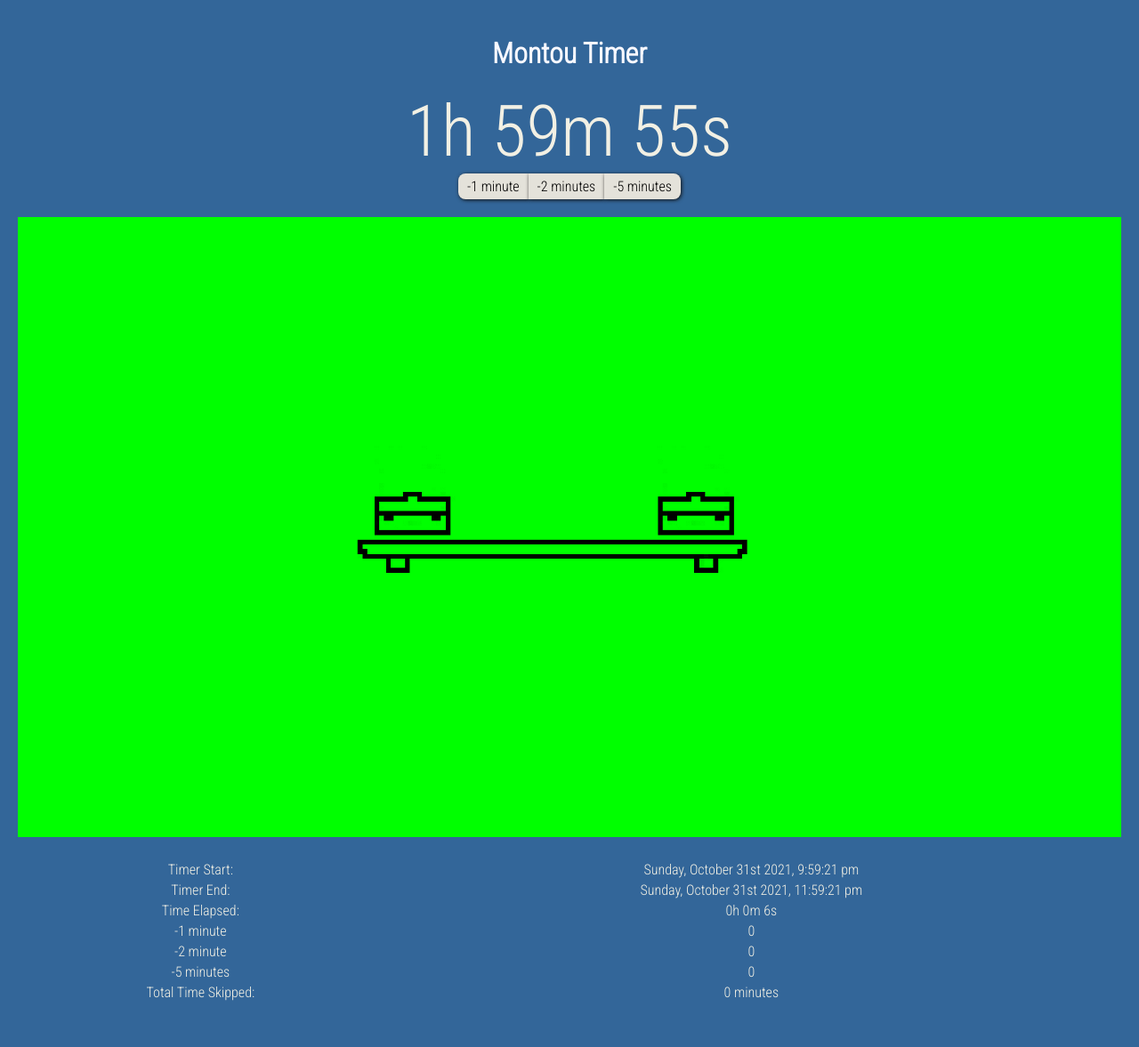
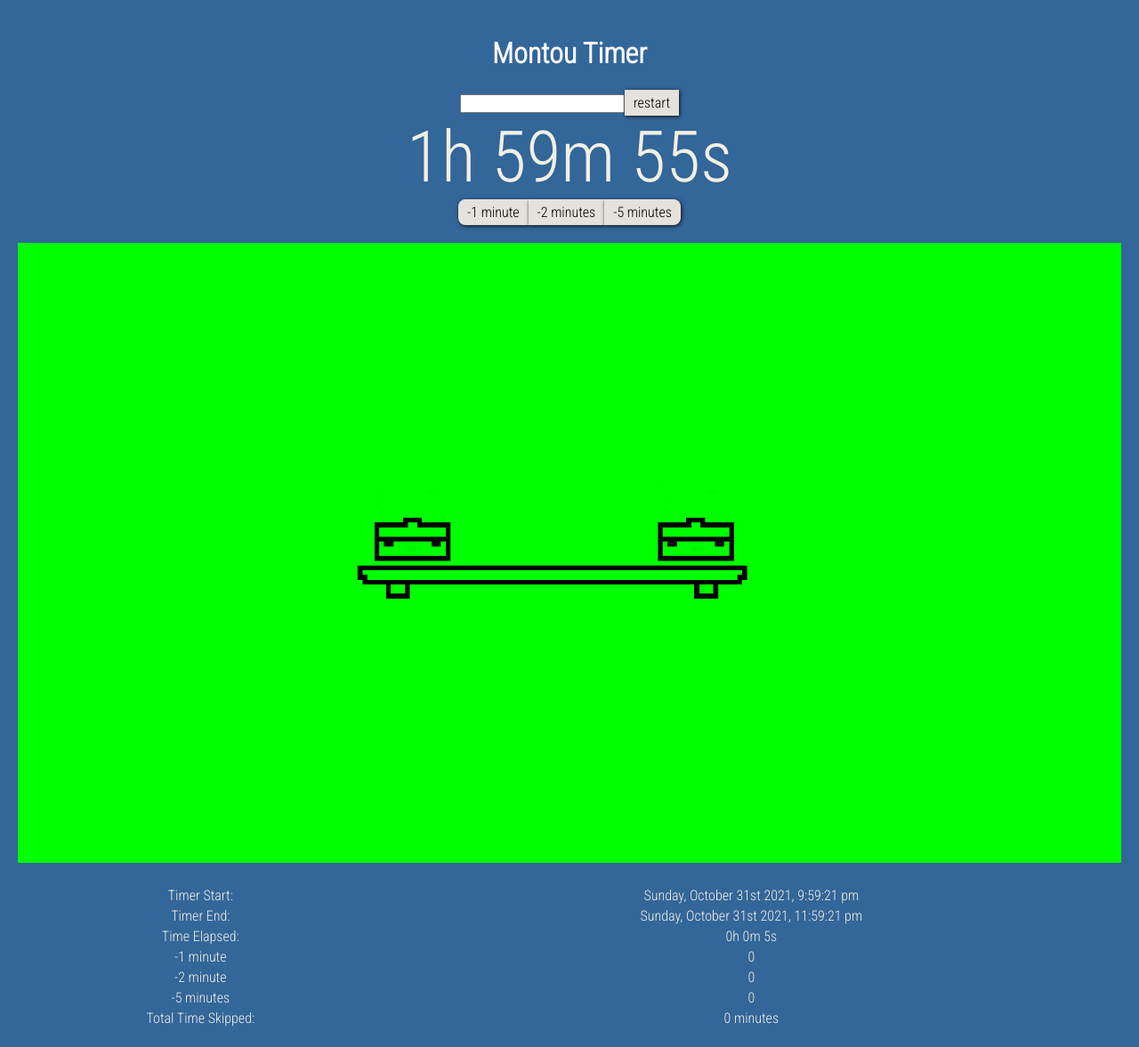
Before and after one commit to rrTong/montou-timer, a React (Create React App) app: page / in a window 1280 px wide. Shown: the whole page at 89% size. Before the commit the page ends 1148 px from the top, so only its background shows below. Built offline with nearby package versions, Linux system fonts and the light colour scheme.

Commit message:
input separated by colons sets new timer

```diff
--- a/src/App.js
+++ b/src/App.js
@@ -1,11 +1,39 @@
+import { useState } from "react";
 import Timer from "./components/Timer";
+import moment from "moment";
 import "./App.css";
 
 function App() {
+  const [timerStart, setTimerStart] = useState(moment());
+  const [timerEnd, setTimerEnd] = useState(moment().add(2, "hours"));
+  const [timerInput, settimerInput] = useState("02:00:00");
+  let timerInputH = 2;
+  let timerInputM = 0;
+  let timerInputS = 0;
+
+  const handleTimerInput = (e) => {
+    [timerInputH, timerInputM, timerInputS] = e.split(":");
+  };
+
   return (
     <div className="App">
       <h1>Montou Timer</h1>
-      <Timer />
+      <input type="text" onChange={(e) => handleTimerInput(e.target.value)} />
+      <button
+        className="button"
+        onClick={() => {
+          setTimerStart(moment());
+          setTimerEnd(
+            moment()
+              .add(timerInputH, "hours")
+              .add(timerInputM, "minutes")
+              .add(timerInputS, "seconds")
+          );
+        }}
+      >
+        restart
+      </button>
+      {true && <Timer timerStart={timerStart} timerEnd={timerEnd} />}
     </div>
   );
 }
--- a/src/components/Timer.js
+++ b/src/components/Timer.js
@@ -7,14 +7,12 @@ import sub from "../assets/sub.gif";
 import giveaway from "../assets/giveaway.gif";
 import "../styles/Timer.css";
 
-const timerStart = moment();
-const timerEnd = moment().add(2, "hours");
 let oneMinCount = 0;
 let twoMinCount = 0;
 let fiveMinCount = 0;
 let gifTimer = 0;
 
-const Timer = () => {
+const Timer = ({ timerStart, timerEnd }) => {
   const [timer, setTimer] = useState(moment());
   let timeDiff = moment.duration(timerEnd.diff(timer));
   const [timeElapsed, setTimeElapsed] = useState(
@@ -42,6 +40,10 @@ const Timer = () => {
 
     return () => clearInterval(interval);
   }, []);
+
+  useEffect(() => {
+    setTimeElapsed(moment().utcOffset(0).startOf("day"));
+  }, [timerStart, timerEnd]);
 
   return (
     <>
```
